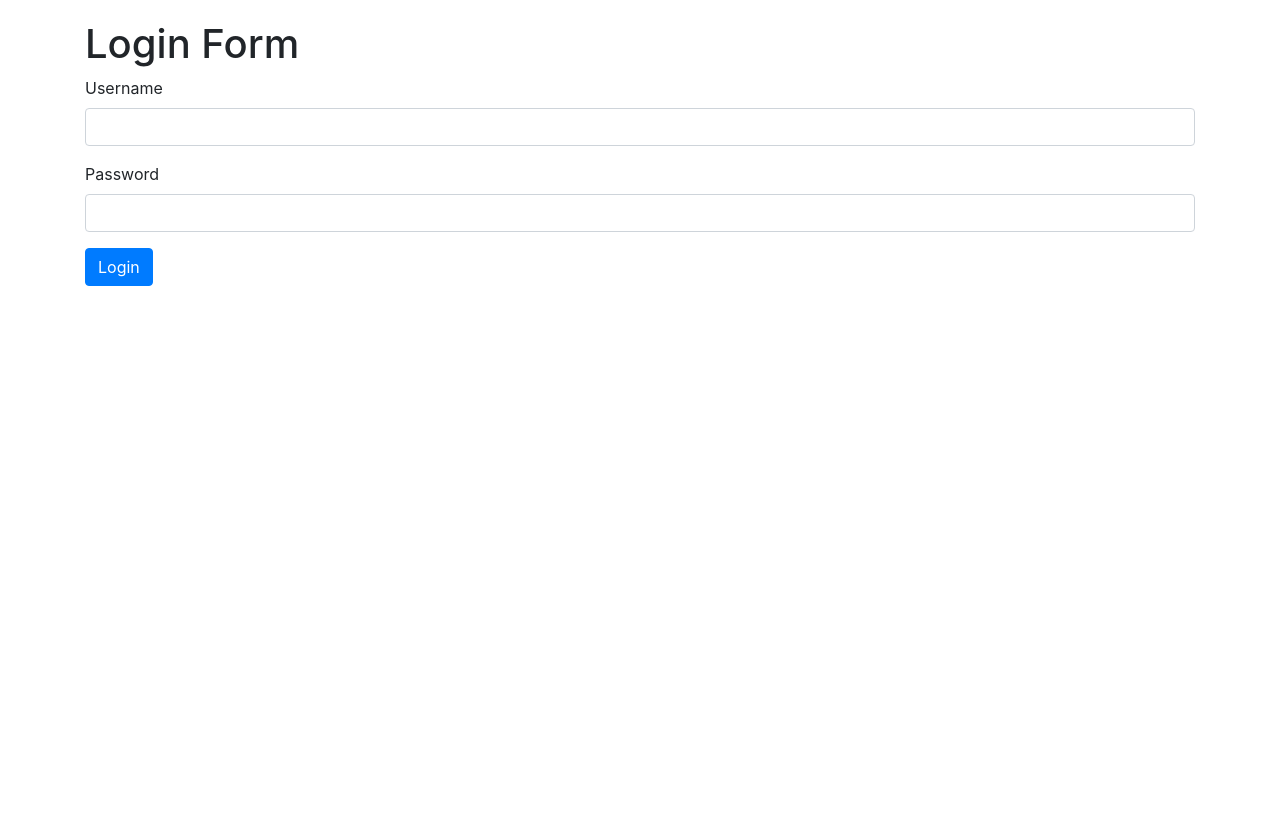
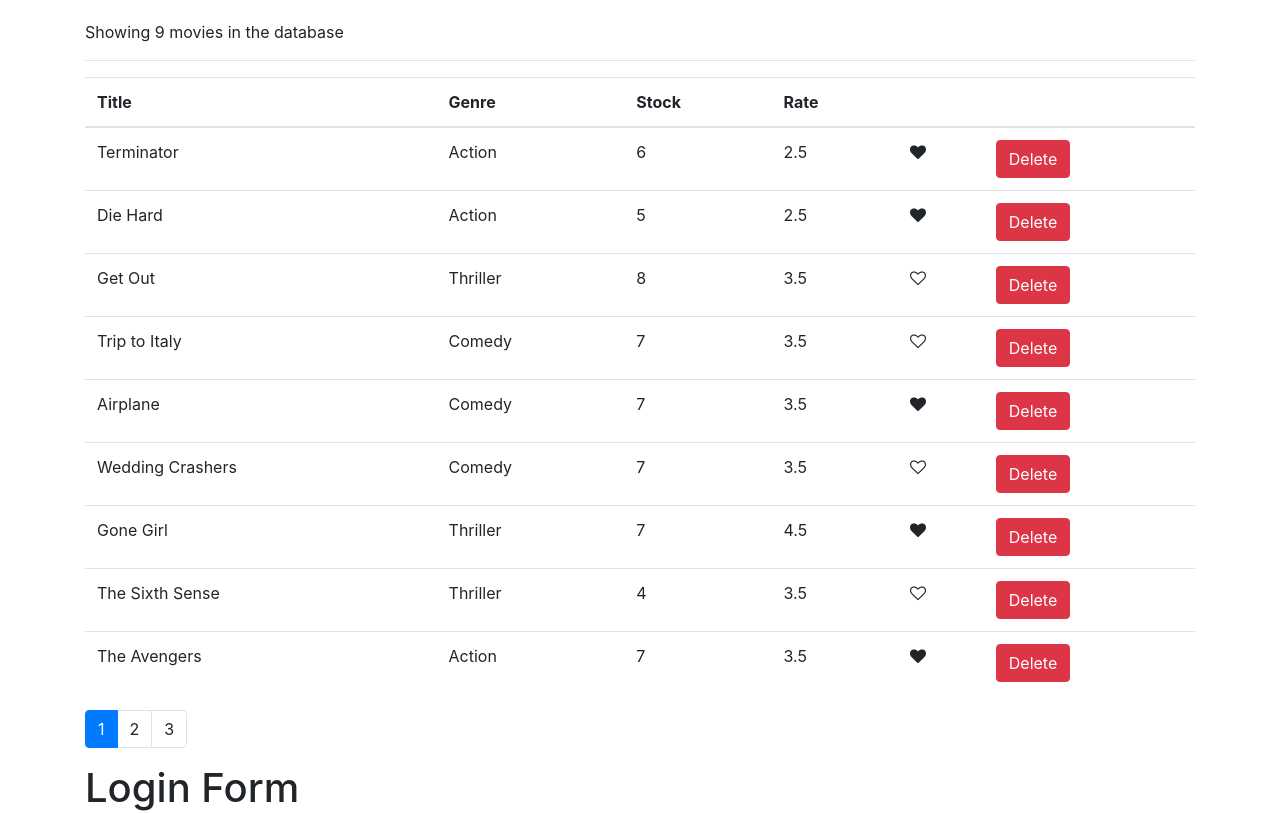
Before and after one commit to singharpan/movieDatabase, a React (Create React App) app: page / in a window 1280 px wide. Shown: the top 813 px of the page. Built offline with nearby package versions, Linux system fonts and the light colour scheme.

Commit message:
form commit for login

```diff
--- a/src/App.js
+++ b/src/App.js
@@ -7,7 +7,7 @@ class App extends Component {
   render() {
     return (
       <main className="container">
-        {/* <Movies /> */}
+        <Movies />
         <LoginForm />
       </main>
     );
```
